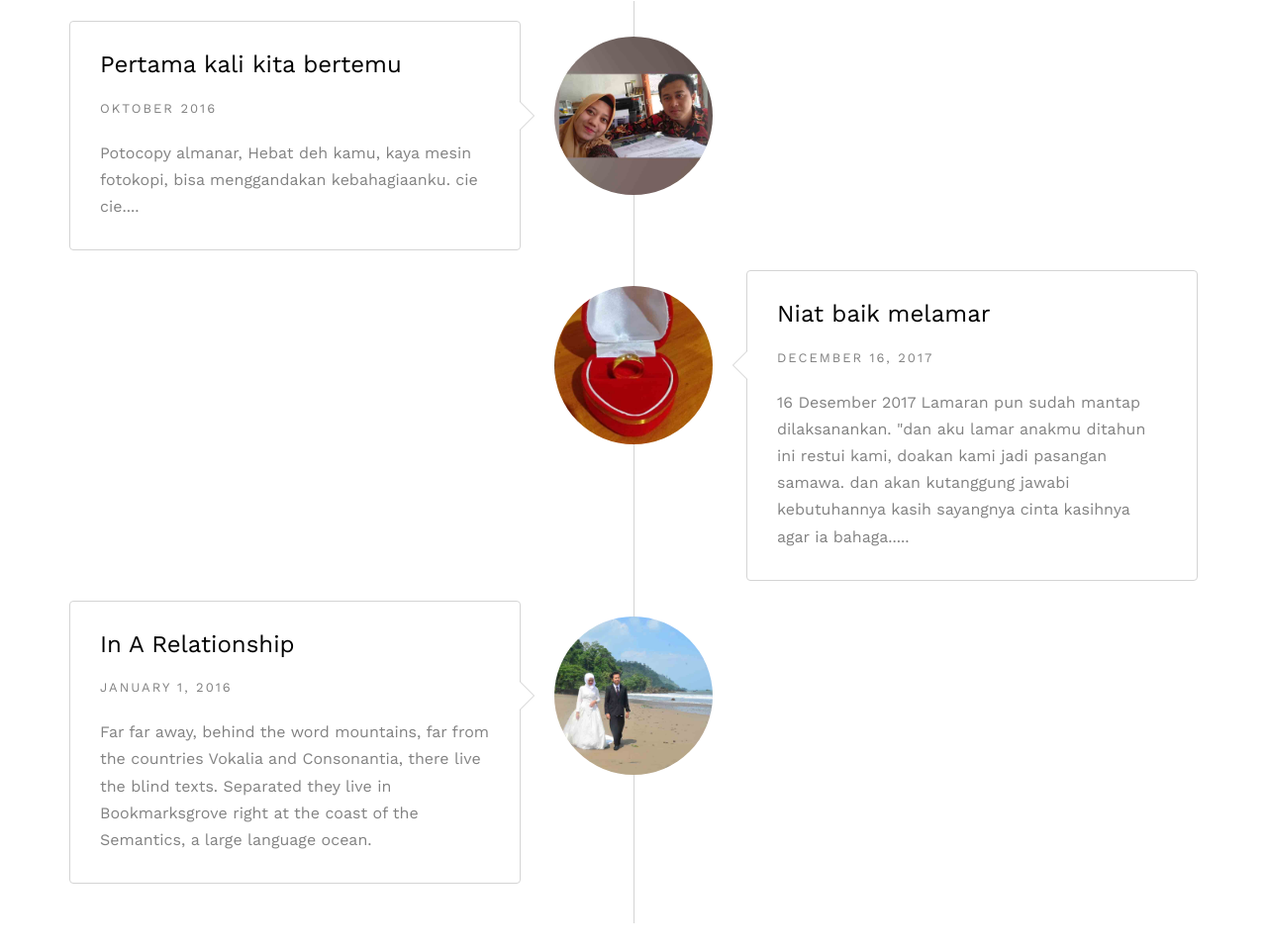
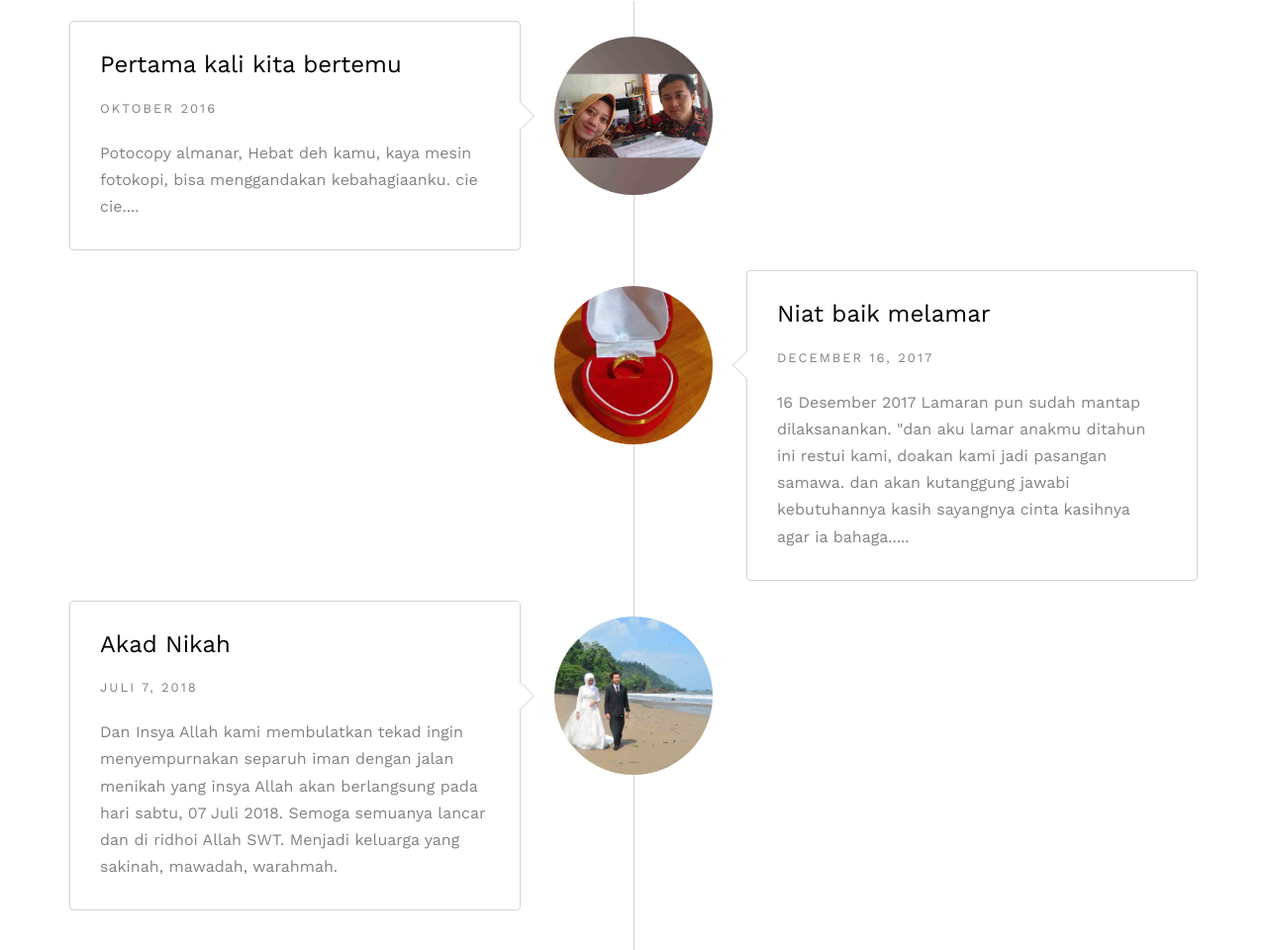
Before and after one commit to younose/younose.github.io, a plain HTML site: page index.html in a window 1280 px wide. Shown: the part 2767-3727 px from the top of the page at 99% size. Drawn offline with nearby package versions, Linux system fonts and the light colour scheme; files whose address does not match are found by name.

Commit message:
Update index.html

```diff
--- a/index.html
+++ b/index.html
@@ -239,11 +239,11 @@
 							<div class="timeline-badge" style="background-image:url(images/couple-3.jpg);"></div>
 							<div class="timeline-panel">
 								<div class="timeline-heading">
-									<h3 class="timeline-title">In A Relationship</h3>
-									<span class="date">January 1, 2016</span>
+									<h3 class="timeline-title">Akad Nikah</h3>
+									<span class="date">Juli 7, 2018</span>
 								</div>
 								<div class="timeline-body">
-									<p>Far far away, behind the word mountains, far from the countries Vokalia and Consonantia, there live the blind texts. Separated they live in Bookmarksgrove right at the coast of the Semantics, a large language ocean.</p>
+									<p>Dan Insya Allah kami membulatkan tekad ingin menyempurnakan separuh iman dengan jalan menikah yang insya Allah akan berlangsung pada hari sabtu, 07 Juli 2018. Semoga semuanya lancar dan di ridhoi Allah SWT. Menjadi keluarga yang sakinah, mawadah, warahmah.</p>
 								</div>
 							</div>
 						</li>
```
